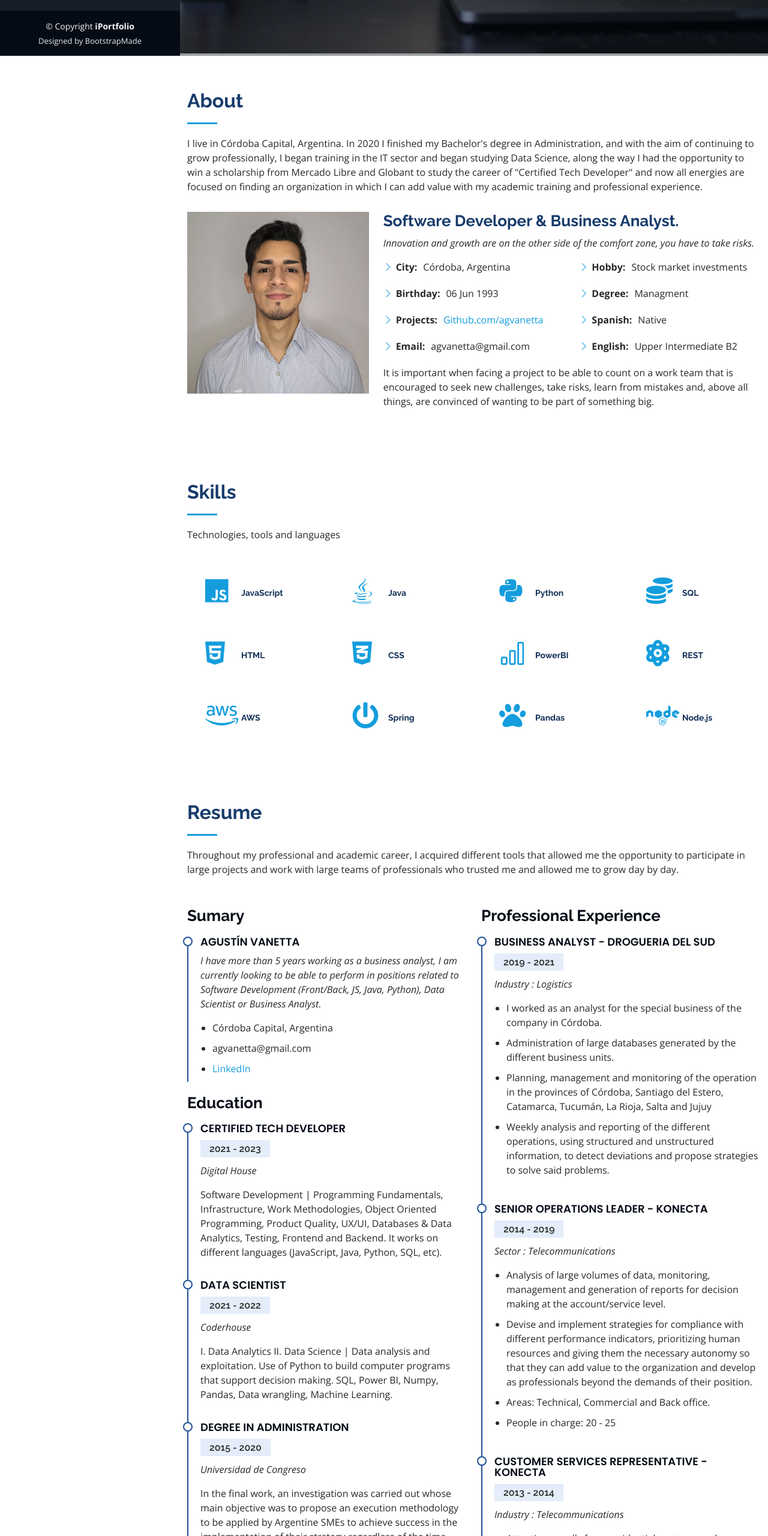
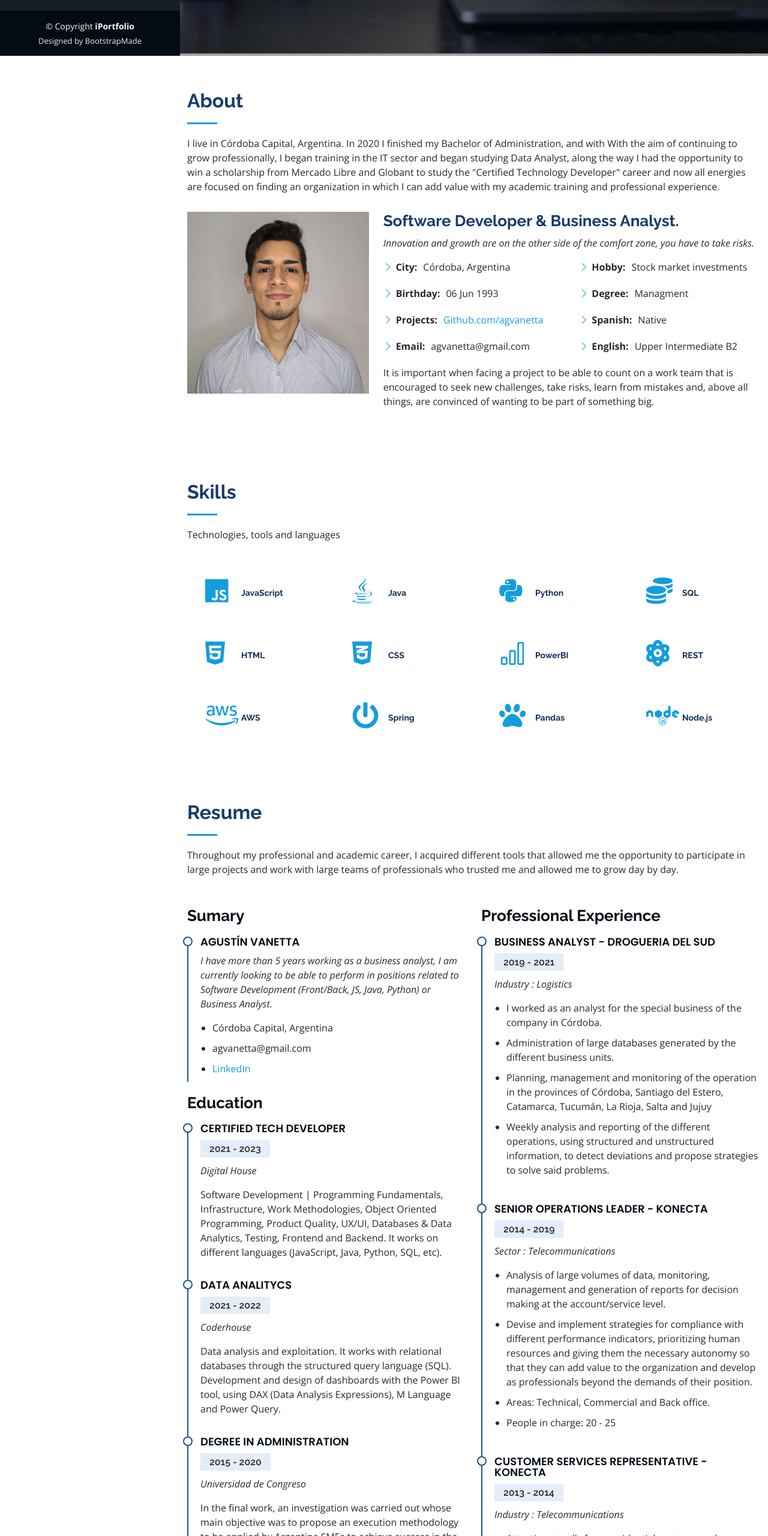
Before and after one commit to agvanetta/IPortfolio, a plain HTML site: page index.html in a window 1280 px wide. Shown: the part 707-3267 px from the top of the page at 60% size. Drawn offline with nearby package versions, Linux system fonts and the light colour scheme.

Commit message:
Update index.html

```diff
--- a/index.html
+++ b/index.html
@@ -99,11 +99,11 @@
 
         <div class="section-title">
           <h2>About</h2>
-          <p>I live in Córdoba Capital, Argentina. In 2020 I finished my Bachelor's degree in Administration, and with
-            the aim of continuing to grow professionally, I began training in the IT sector and began studying Data
-            Science, along the way I had the opportunity to win a scholarship from Mercado Libre and Globant to study
-            the career of "Certified Tech Developer" and now all energies are focused on finding an organization in
-            which I can add value with my academic training and professional experience. </p>
+          <p>I live in Córdoba Capital, Argentina. In 2020 I finished my Bachelor of Administration, and with
+              With the aim of continuing to grow professionally, I began training in the IT sector and began studying Data Analyst,
+            along the way I had the opportunity to win a scholarship from Mercado Libre and Globant to study
+              the "Certified Technology Developer" career and now all energies are focused on finding an organization in
+              which I can add value with my academic training and professional experience. </p>
         </div>
 
         <div class="row">
@@ -270,7 +270,7 @@
             <div class="resume-item pb-0">
               <h4>Agustín Vanetta</h4>
               <p><em>I have more than 5 years working as a business analyst, I am currently looking to be able to
-                  perform in positions related to Software Development (Front/Back, JS, Java, Python), Data Scientist or
+                  perform in positions related to Software Development (Front/Back, JS, Java, Python) or
                   Business Analyst.</em></p>
               <ul>
                 <li>Córdoba Capital, Argentina</li>
@@ -291,11 +291,12 @@
                 on different languages (JavaScript, Java, Python, SQL, etc).</p>
             </div>
             <div class="resume-item">
-              <h4>Data Scientist</h4>
+              <h4>Data Analitycs</h4>
               <h5>2021 - 2022</h5>
               <p><em>Coderhouse</em></p>
-              <p>I. Data Analytics II. Data Science | Data analysis and exploitation. Use of Python to build computer
-                programs that support decision making. SQL, Power BI, Numpy, Pandas, Data wrangling, Machine Learning.
+              <p>Data analysis and exploitation. It works with relational databases through the structured query language (SQL).
+                Development and design of dashboards with the Power BI tool, using DAX (Data Analysis Expressions), M Language
+                and Power Query.
               </p>
             </div>
             <div class="resume-item">
```
